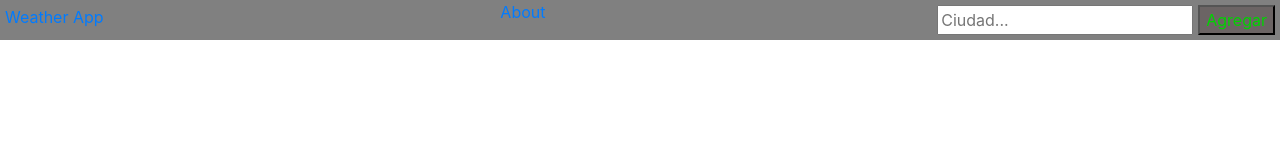
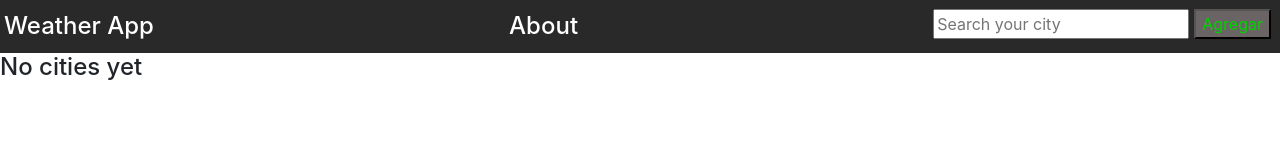
Before and after one commit to mrchurches/Weather-app, a React app: page / in a window 1280 px wide. Built offline with nearby package versions, Linux system fonts and the light colour scheme; no server answers.

Commit message:
solve error

```diff
--- a/public/index.html
+++ b/public/index.html
@@ -26,7 +26,7 @@
     -->
      <!-- Bootstrap -->
     <link rel="stylesheet" href="https://stackpath.bootstrapcdn.com/bootstrap/4.4.1/css/bootstrap.min.css" integrity="sha384-Vkoo8x4CGsO3+Hhxv8T/Q5PaXtkKtu6ug5TOeNV6gBiFeWPGFN9MuhOf23Q9Ifjh" crossorigin="anonymous">
-    <title>React App</title>
+    <title>Weather App</title>
   </head>
   <body>
     <noscript>You need to enable JavaScript to run this app.</noscript>
--- a/src/components/about/About.jsx
+++ b/src/components/about/About.jsx
@@ -1,10 +1,13 @@
 import  './About.css';
 
 export default function about(){
-return (<div className='about'>
+return (
+<div className='description'>
     <p>Hello everyone!</p>
-    <p> My name is Laureano and this is my weather page</p>
-    <p>I'm doing it in React for my Henry bootcamp!!</p>
+    <p> This is an weather app doing with React</p>
+    <p>I'm doing it for my Henry bootcamp, using the</p>
+    <a href="https://openweathermap.org/current">OpenWeather api </a>
+    <a>for the data.</a>
     <p>Enjoy it!</p>
 </div>)
 }
--- a/src/components/cards/Cards.css
+++ b/src/components/cards/Cards.css
@@ -1,3 +1,9 @@
 .body{
     display: flex;
+    flex-wrap: wrap;
+    flex-direction: row;
 }
+
+.nocities {
+
+}
--- a/src/components/cards/Cards.jsx
+++ b/src/components/cards/Cards.jsx
@@ -1,23 +1,33 @@
 import React from 'react';
 import Card from '../card/Card';
 import './Cards.css'
-export default function Cards(props) {
+export default function Cards({cities, onClose}) {
 
-  return <div className='body'>
+  return (<div className='body'>
+    {!cities.length && (
+    <div className='nocities'>
+      <div>
+        <h4>No cities yet</h4>
+      </div>
+    </div>
+    )}
     {
-      props.cities && props.cities.map((e)=>
-      <Card
+      cities && cities.map((e)=>{
+      return <Card
         key={e.id}
         id={e.id}
         name={e.name}
         min={e.min}
         max={e.max}
+        humidity={e.humidity}
+        wind={e.wind}
+        feels={e.feels}
         img={e.img}
         weather={e.weather}
         clouds={e.clouds}
-        onClose={props.onClose}
-      />
+        onClose={onClose}
+      /> }
       )
     }
-  </div>
+  </div>)
 };
--- a/src/components/ciudad/City.jsx
+++ b/src/components/ciudad/City.jsx
@@ -1,8 +1,14 @@
 import React from 'react';
-import { Link } from 'react-router-dom';
+import axios from "axios";
+import { Link, useParams } from 'react-router-dom';
+const APIKEY = '37c970517d73d1ae5d149f5bf6616b45';
 
-export default function City({city}){
-    console.log(city)
+export default function City({filter}){
+    let {cityId} = useParams();
+    // axios.get(`https://api.openweathermap.org/data/2.5/weather?id=${cityId}&appid=${APIKEY}`)
+    // .then(res=> infoCity = res.data);
+    let city= filter(cityId);
+
         return(
         <div>
         <p>{city.name}</p>
@@ -10,6 +16,9 @@ export default function City({city}){
         <img alt='img' src={`http://openweathermap.org/img/wn/${city.img}@2x.png`}/>
         <p>Temp max:{city.max}</p>
         <p>Temp min: {city.min}</p>
+        <p>Fells like:{city.feels}</p>
+        <p>Humidity {city.humidity}%</p>
+        <p>Clouds {city.clouds}%</p>
         <p>Latitude: {city.latitud}</p>
         <p>Longitude: {city.longitud}</p>
         <Link to="/">back</Link>
--- a/src/components/nav/Nav.css
+++ b/src/components/nav/Nav.css
@@ -1,9 +1,38 @@
 .nav{
     display: flex;
     justify-content: space-between;
-    background: grey;
+    background: rgb(41, 41, 41);
+    padding: 0.5vh;
+    transition: all 0.5s;
 }
 
-.first{
-    margin: 5px;
+.logo{
+    display: flex;
+    flex-direction: row;
+    align-items: center;
 }
+
+.title h4{
+    transition: all 0.5s;
+}
+
+.title h4:hover{
+    transform: scale(0.95);
+}
+
+.about{
+    display: flex;
+    align-items: center;
+    transition: all 0.5s;
+}
+
+.about:hover{
+
+    transform: scale(0.95);
+}
+
+.nav h4{
+    color: rgb(255, 255, 255);
+    font-size: 3vh;
+    padding-top: 0.5rem;
+}
--- a/src/components/nav/Nav.jsx
+++ b/src/components/nav/Nav.jsx
@@ -2,17 +2,25 @@ import React from 'react';
 import SearchBar from '../searchbar/SearchBar.jsx'
 import './Nav.css';
 import {Link} from 'react-router-dom';
-
+import logo from "../../img/sol.png"
 function Nav({onSearch}) {
   return (
     <div className='nav'>
-        <div className='first'>
+        <div className='logo'>
+            <div className='title'>
           <Link to='/'>
-            <span>Weather App</span>
+              <h4>Weather App</h4>
+          </Link>
+            </div>
+        </div>
+        <div className='about'>
+          <Link to='/about'>
+            <h4>About</h4>
           </Link>
         </div>
-        <Link to='/about'>About</Link>
-        <SearchBar className='sec' onSearch={onSearch}/>
+        <div className=''>
+          <SearchBar className='sec' onSearch={onSearch}/>
+        </div>
     </div>
   );
 };
--- a/src/components/searchbar/SearchBar.jsx
+++ b/src/components/searchbar/SearchBar.jsx
@@ -2,17 +2,28 @@ import React, {useState} from 'react';
 import './SearchBar.css'
 export default function SearchBar({onSearch}) {
   const [city, setCity] = useState('');
+
+  function handleSubmit(e){
+    e.preventDefault();
+    if(!city){
+      alert("Please insert a city")
+    }else{
+      onSearch(city);
+      setCity('');
+    }
+     }
+
+  function handleChange(e){
+    e.preventDefault();
+    setCity(e.target.value)
+  }
+
   return (
-  <form onSubmit={(e)=>{
-    e.preventDefault();
-     onSearch(city);
-     setCity('');
-     }}>
+  <form onSubmit={(e)=>handleSubmit(e)}>
     <input className='input'
-    onChange={(e)=>{
-      setCity(e.target.value)}}
-    type='text' placeholder={'Ciudad...'}/>
-    <input className='add' type='submit' value='Agregar'/>
+    onChange={(e)=>handleChange(e)}
+    type='text' placeholder={'Search your city'} value={city}/>
+    <button className='add' type='submit'>Agregar</button>
   </form>
   )
 
--- a/src/containers/App.js
+++ b/src/containers/App.js
@@ -1,23 +1,28 @@
 import React, {useState} from 'react';
-import {Route, Routes} from 'react-router-dom';
+import {Route, Routes, useParams} from 'react-router-dom';
 import Cards from '../components/cards/Cards.jsx';
 import Nav from '../components/nav/Nav.jsx';
 import './App.css';
 import About from '../components/about/About.jsx';
 import City from '../components/ciudad/City.jsx';
 import axios from "axios";
+const APIKEY = '37c970517d73d1ae5d149f5bf6616b45';
 
-const { APIKEY } = process.env;
+
 function App() {
 const [cities, setCities] = useState([]);
+
 function onSearch(city) {
     axios.get(`https://api.openweathermap.org/data/2.5/weather?q=${city}&appid=${APIKEY}&lang=es&units=metric`)
+      .then(res=> res.data)
       .then((response) => {
-        console.log(response.data)
-        if(response.data.main !== undefined){
+        let finded=false;
+        console.log(response)
         const cityNew = {
-            min: Math.round(response.data.main.temp_min),
-            max: Math.round(response.data.main.temp_max),
+            min: Math.round(response.main.temp_min),
+            max: Math.round(response.main.temp_max),
+            feels: response.main.feels_like,
+            humidity: response.main.humidity,
             img: response.weather[0].icon,
             id: response.id,
             wind: response.wind.speed,
@@ -27,12 +32,25 @@ function App() {
             clouds: response.clouds.all,
             latitud: response.coord.lat,
             longitud: response.coord.lon
-          };
-          setCities(oldCities => [...oldCities, cityNew]);
-        } else {
-          alert("City not found...");
           }
-      });
+          if(!response){
+            alert("No city with that name")
+          }else{
+            cities.forEach(e=>{
+              if(e.id === cityNew.id){
+                finded=true;
+              }
+            })
+            if(finded){alert("City already added")}
+            else{
+              setCities([...cities, cityNew]);
+              console.log(cities)
+            }
+          }
+        })
+      .catch((e)=>{
+        alert("No se encuentran datos")
+      })
 
     }
 
@@ -42,7 +60,7 @@ function App() {
 
   function onFilter(cityId) {
     let ciudad = cities.filter(c => c.id === parseInt(cityId));
-    if(ciudad.length > 0) {
+    if(ciudad.length) {
         return ciudad[0];
     } else {
         return null;
@@ -51,28 +69,11 @@ function App() {
 
   return (
     <div className="App">
+     <Nav onSearch={onSearch}/>
       <Routes>
-        <Route
-          exact
-          path='/'
-          element={<Nav onSearch = {onSearch}/>}
-        />
-      <Route
-        exact
-        path='/'
-        element={
-        <Cards cities ={cities} onClose={onClose} /> }
-      />
-      <Route
-        exact
-        path='/about'
-        element={About}
-      />
-      <Route
-        path='/city/:cityId'
-        element={({match})=> <City city={onFilter(match.params.cityId)}/>}
-      />
-
+        <Route exact path='/' element={<Cards cities ={cities} onClose={onClose} /> } />
+        <Route exact path='/about' element={<About />}/>
+        <Route exact path='/city/:cityId' element={<City filter={onFilter}/>} />
       </Routes>
     </div>
   );
```
Also changed, not shown: README.md, img/Cards.png (deleted), img/SearchBar.png (deleted), img/WeatherCard.png (deleted), src/img/sol.png (added), 3 other files. Lines whose indentation alone changed are shown as unchanged.
